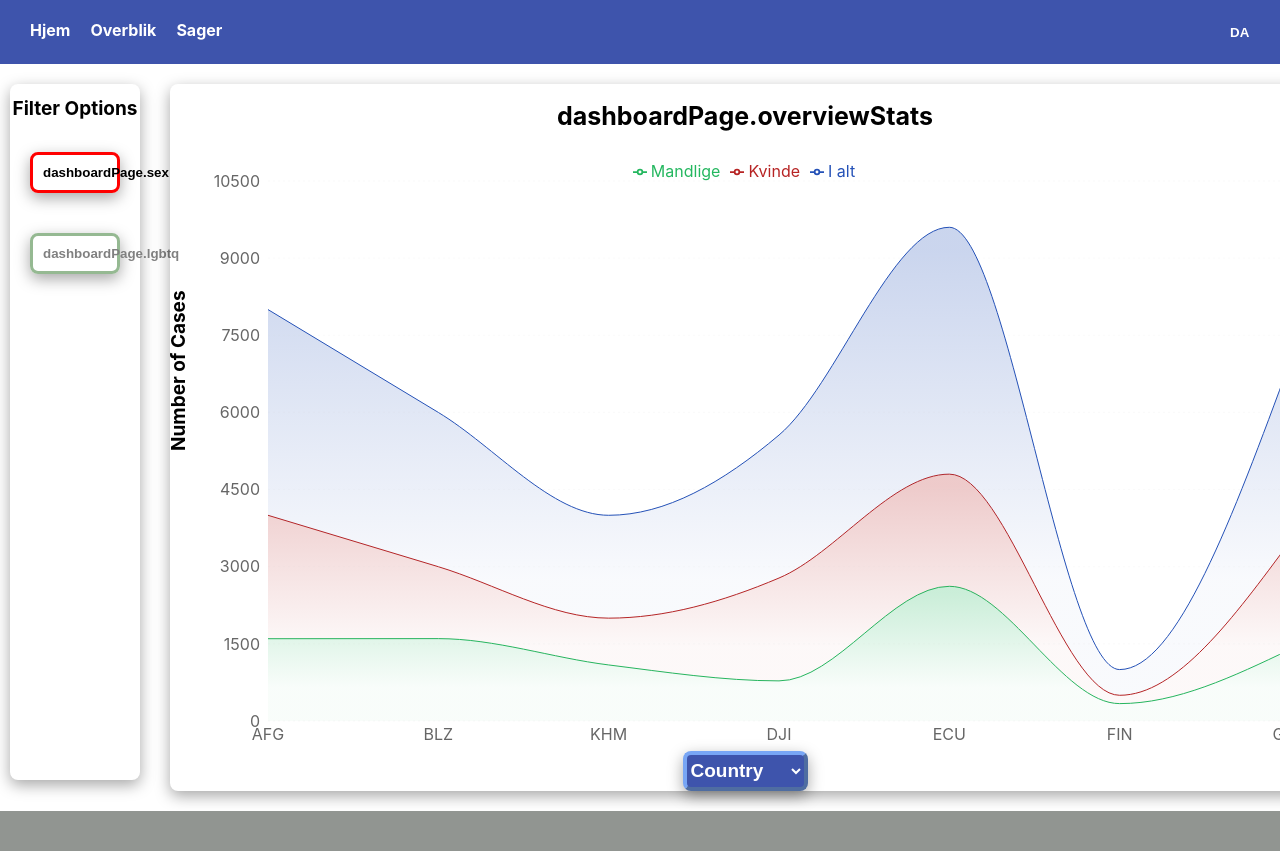
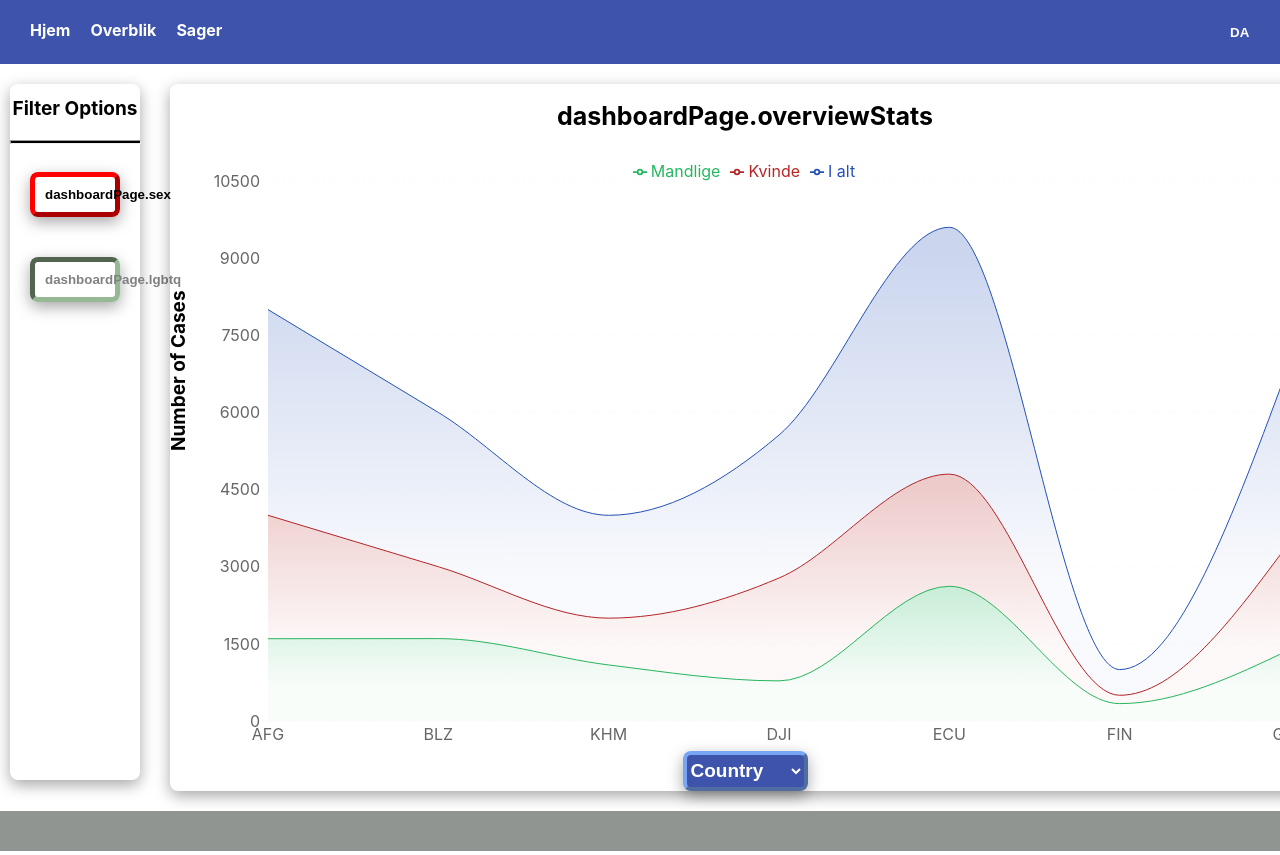
Before and after one commit to lilygostovic/DASS-frontend, a React (Create React App) app: page /summary in a window 1280 px wide. Shown: the top 855 px of the page. Built offline with nearby package versions, Linux system fonts and the light colour scheme.

Commit message:
Updates to filter visuals

```diff
--- a/src/components/Button.tsx
+++ b/src/components/Button.tsx
@@ -25,7 +25,7 @@ export const FilterButton = (
     deselectColor,
   }: ButtonProps) => {
   const textColor = isSelected ? "black" : "grey";
-  const borderColor = isSelected ? ("3px solid " + `${selectColor}`) : "3px solid " + `${deselectColor}`;
+  const borderColor = isSelected ? ("5px outset " + `${selectColor}`) : "5px inset " + `${deselectColor}`;
 
   return (
     <button
--- a/src/pages/Dashboard/index.tsx
+++ b/src/pages/Dashboard/index.tsx
@@ -49,6 +49,7 @@ export const Dashboard = () => {
           }}
         >
           <h1 style={{ fontSize: "19px", color: "black" }}>Filter Options</h1>
+          <hr style={{ width: "99%", height: "2px", backgroundColor: "black" }}/>
            <FilterButton
             onClick={viewSex}
             isSelected={filter === "sex"}
```
